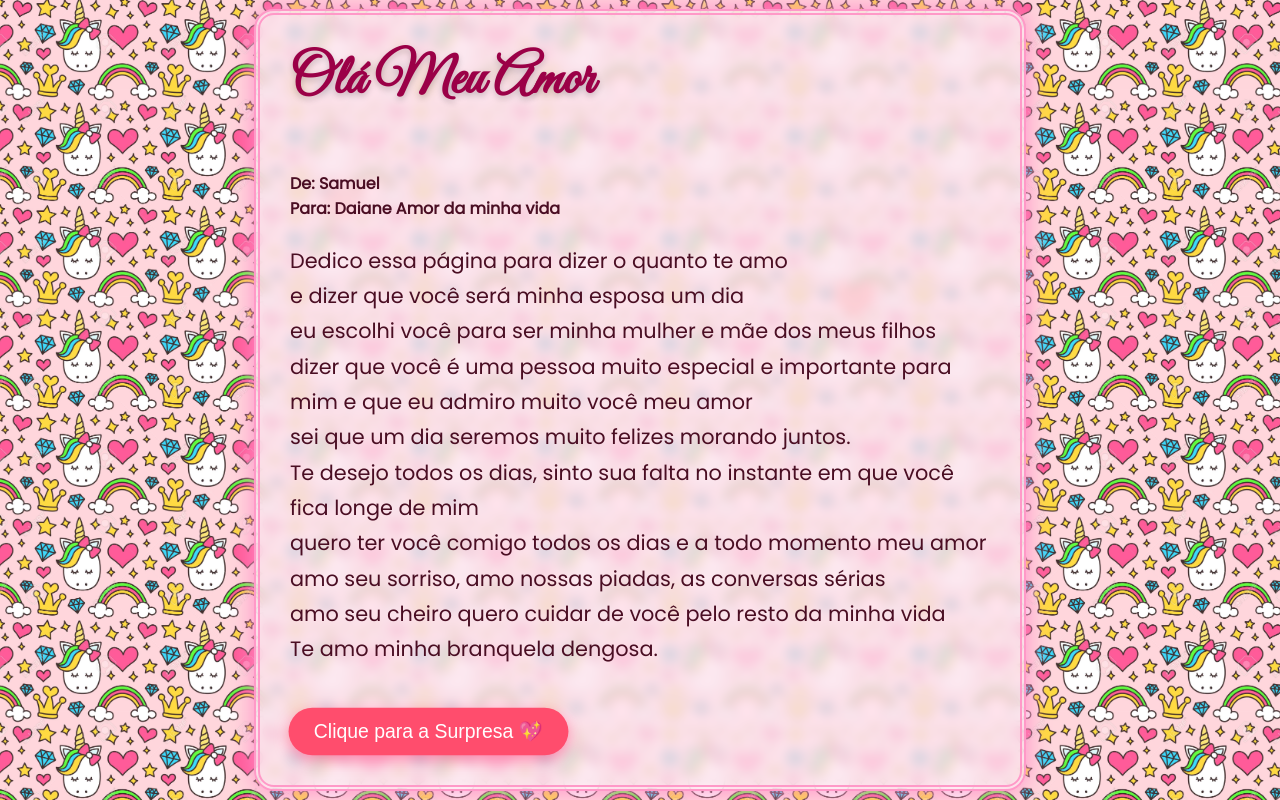
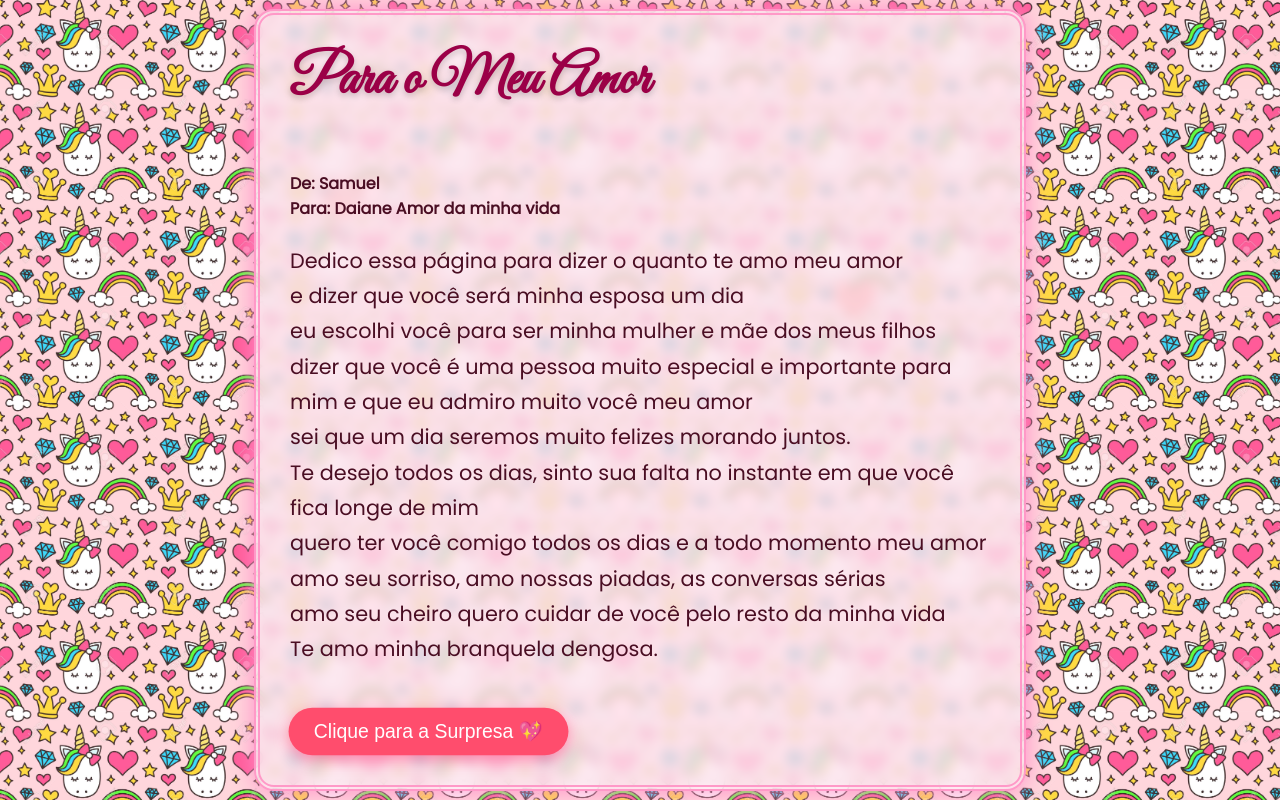
Before and after one commit to eigth-bit-guy/personal.github.io, a plain HTML site: page index.html in a window 1280 px wide. Drawn offline with Linux system fonts and the light colour scheme.

Commit message:
Update index.html

```diff
--- a/index.html
+++ b/index.html
@@ -20,12 +20,12 @@
 
   <div class="romantic-box">
 
-      <h3>Olá Meu Amor</h3>
+      <h3>Para o Meu Amor</h3>
       <h4>De: Samuel </br>
           Para: Daiane Amor da minha vida</h4>
 
     <p>
-      Dedico essa página para dizer o quanto te amo </br>
+      Dedico essa página para dizer o quanto te amo meu amor</br>
       e dizer que você será minha esposa um dia </br>
       eu escolhi você para ser minha mulher e mãe dos meus filhos </br>
       dizer que você é uma pessoa muito especial e importante para mim e que eu admiro muito você meu amor</br>
```
